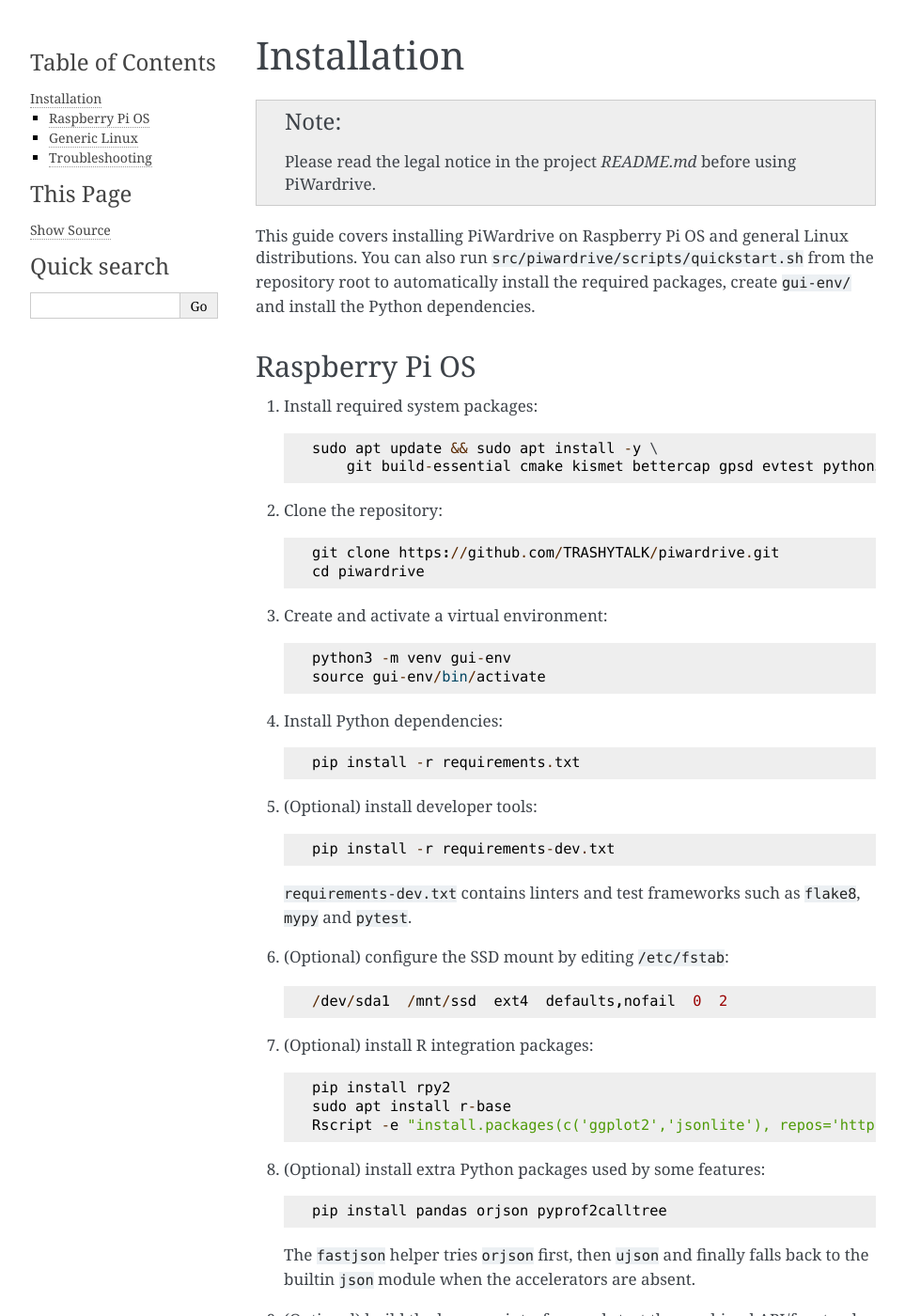
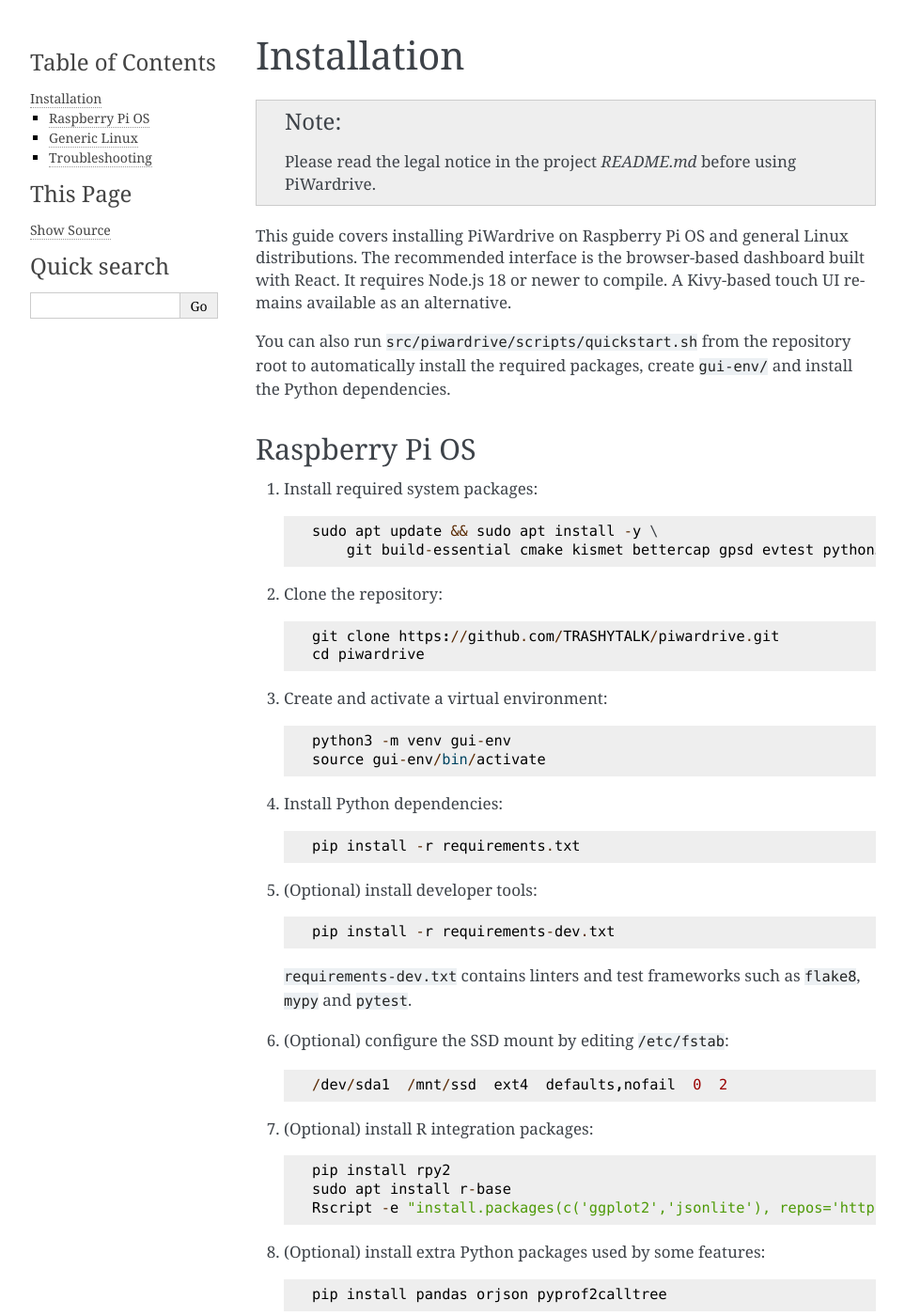
Before and after one commit to Trashytalk/piwardrive, a Sphinx documentation site: the page built from docs/installation.rst, in a window 1280 px wide and 1400 px high. Shown: the whole window at 94% size, without its empty margins (148-1111 px from the left). Built offline with Sphinx 7.4.7, drawn with Linux system fonts in a browser that asks for light colours; some of the changed text lies outside the part shown.

Commit message:
Update docs to emphasize web UI

```diff
--- a/docs/index.rst
+++ b/docs/index.rst
@@ -5,8 +5,9 @@ PiWardrive Documentation
    proper authorization before conducting any wireless or Bluetooth scans. The
    authors are not responsible for any misuse of this software.
 
-PiWardrive provides both a Kivy-based touch interface and an optional React
-browser GUI served by :doc:`status_service`.
+PiWardrive's primary interface is a React-based web dashboard served by
+:doc:`status_service`. A Kivy touch interface is also available if you prefer a
+native application.
 
 
 .. toctree::
--- a/docs/installation.rst
+++ b/docs/installation.rst
@@ -4,10 +4,14 @@ Installation
    Please read the legal notice in the project `README.md` before using PiWardrive.
 
 
-This guide covers installing PiWardrive on Raspberry Pi OS and general Linux distributions.
-You can also run ``src/piwardrive/scripts/quickstart.sh`` from the repository root to
-automatically install the required packages, create ``gui-env/`` and install
-the Python dependencies.
+This guide covers installing PiWardrive on Raspberry Pi OS and general Linux
+distributions. The recommended interface is the browser-based dashboard built
+with React. It requires Node.js 18 or newer to compile. A Kivy-based touch UI
+remains available as an alternative.
+
+You can also run ``src/piwardrive/scripts/quickstart.sh`` from the repository
+root to automatically install the required packages, create ``gui-env/`` and
+install the Python dependencies.
 
 Raspberry Pi OS
 ---------------
@@ -54,11 +58,13 @@ Raspberry Pi OS
    The ``fastjson`` helper tries ``orjson`` first, then ``ujson`` and finally
    falls back to the builtin ``json`` module when the accelerators are absent.
 
-9. (Optional) build the browser interface and start the combined API/frontend::
+9. Build the web interface (requires **Node.js 18+**) and start the combined
+   API/frontend::
 
       cd webui
       npm install
       npm run build
+      cd ..
       python 'In development/browser_server.py'
 
 
```
Also changed, not shown: README.md (+17 -15 lines), docs/web_ui.rst (+6 -5 lines).
